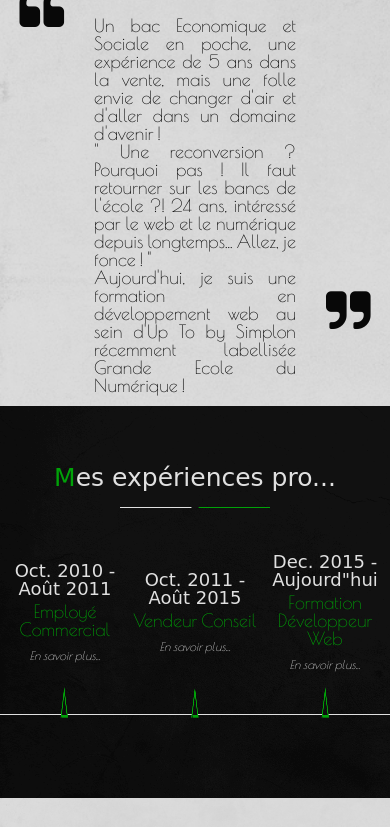
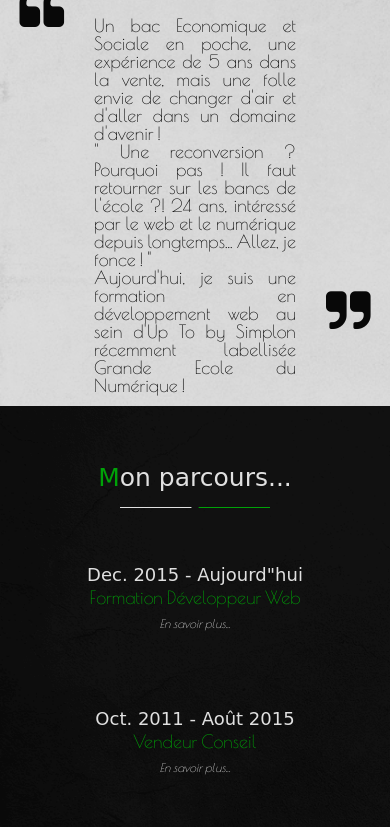
Before and after one commit to melvinschultz/melvinschultz.fr, a plain HTML site: page index.html in a window 390 px wide. Shown: the part 1170-1997 px from the top of the page. Drawn offline with nearby package versions, Linux system fonts and the light colour scheme; a web font is replaced by a local one.

Commit message:
modif responsive support smartphone

```diff
--- a/css/styles.css
+++ b/css/styles.css
@@ -676,6 +676,19 @@ footer {
 }
 
 @media (max-width: 767px) {
+  .expPro {
+    flex-direction: column-reverse;
+    height: 350px;
+    align-items: center;
+    padding-top: 50px;
+    justify-content: space-between;
+  }
+  .resum {
+    width: 100%;
+  }
+  .frise {
+    display: none;
+  }
   .paragraphe {
     width: 100%;
     margin-top: 50px;
@@ -693,6 +706,13 @@ footer {
   .zoom p {
     font-size: 13px;
   }
+  .telMail {
+    width: 90%;
+    text-align: center;
+  }
+  .titreRsx {
+    margin-top: 15px;
+  }
 }
 
 /* ==========================================================================
--- a/index.html
+++ b/index.html
@@ -5,8 +5,8 @@
   <title>Melvin SCHULTZ | Développeur Web | Montpellier</title>
 
   <!-- styles.css pour dev -->
-  <!-- <link rel="stylesheet" href="css/styles.css" media="screen" title="no title" charset="utf-8"> -->
-  <link rel="stylesheet" href="css/styles.min.css" media="screen" title="no title" charset="utf-8">
+  <link rel="stylesheet" href="css/styles.css" media="screen" title="no title" charset="utf-8">
+  <!-- <link rel="stylesheet" href="css/styles.min.css" media="screen" title="no title" charset="utf-8"> -->
   <link rel="stylesheet" href="css/animate.css">
   <!-- <link href="https://fonts.googleapis.com/css?family=Amatic+SC:400,700" rel="stylesheet" type="text/css"> -->
   <link href="https://fonts.googleapis.com/css?family=Megrim" rel="stylesheet" type="text/css">
@@ -22,7 +22,7 @@
       <div class="menu">
         <a class="lien" href="#bienvenue">Bienvenue</a>
         <a class="lien" href="#aPropos">A propos</a>
-        <a class="lien" href="#experiences">Expériences</a>
+        <a class="lien" href="#experiences">Parcours</a>
         <a class="lien" href="#hobbies">Loisirs</a>
         <a class="lien" href="#contactMe">Contact</a>
       </div>
@@ -56,7 +56,7 @@
 
     <div id="experiences" class="conteneurExpPro">
       <div class="titreExpPro">
-        <h4><span>M</span>es expériences pro...</h4>
+        <h4><span>M</span>on parcours...</h4>
         <img src="images/hrVBtresfin2.png" alt="" width="150px" height="1px" />
       </div>
 
```
